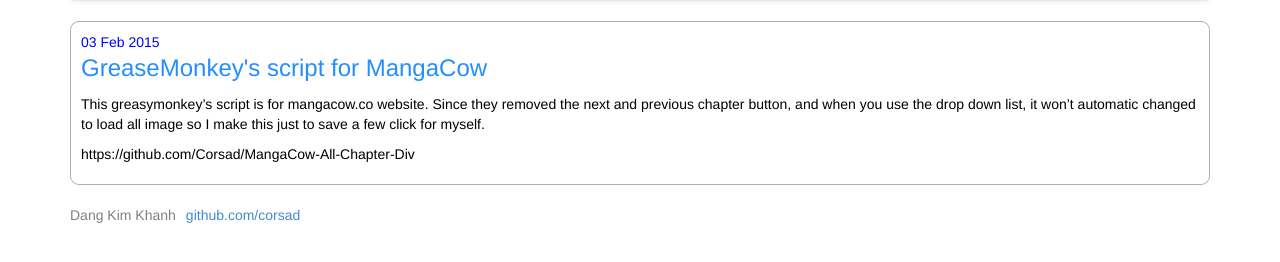
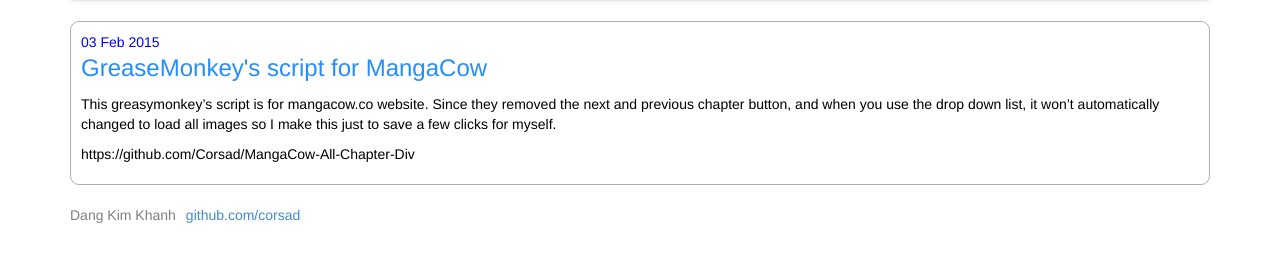
Before and after one commit to Corsad/Corsad.github.io, a Jekyll site: the page built from _posts/2015-2-3-MangaCow-Greasymonkey.md, in a window 1280 px wide. Shown: the part 217-479 px from the top of the page. Built offline with Jekyll 4.4.1, drawn with Linux system fonts in a browser that asks for light colours; Markdown is read by kramdown in place of the engine named in the settings.

Commit message:
Update 2015-2-3-MangaCow-Greasymonkey.md

```diff
--- a/_posts/2015-2-3-MangaCow-Greasymonkey.md
+++ b/_posts/2015-2-3-MangaCow-Greasymonkey.md
@@ -7,8 +7,8 @@ categories: [programming, jquery, greasymoney]
 
 This greasymonkey's script is for mangacow.co website.
 Since they removed the next and previous chapter button,
-and when you use the drop down list, it won't automatic
-changed to load all image so I make this just to save a
-few click for myself.
+and when you use the drop down list, it won't automatically
+changed to load all images so I make this just to save a
+few clicks for myself.
 
 https://github.com/Corsad/MangaCow-All-Chapter-Div
```
